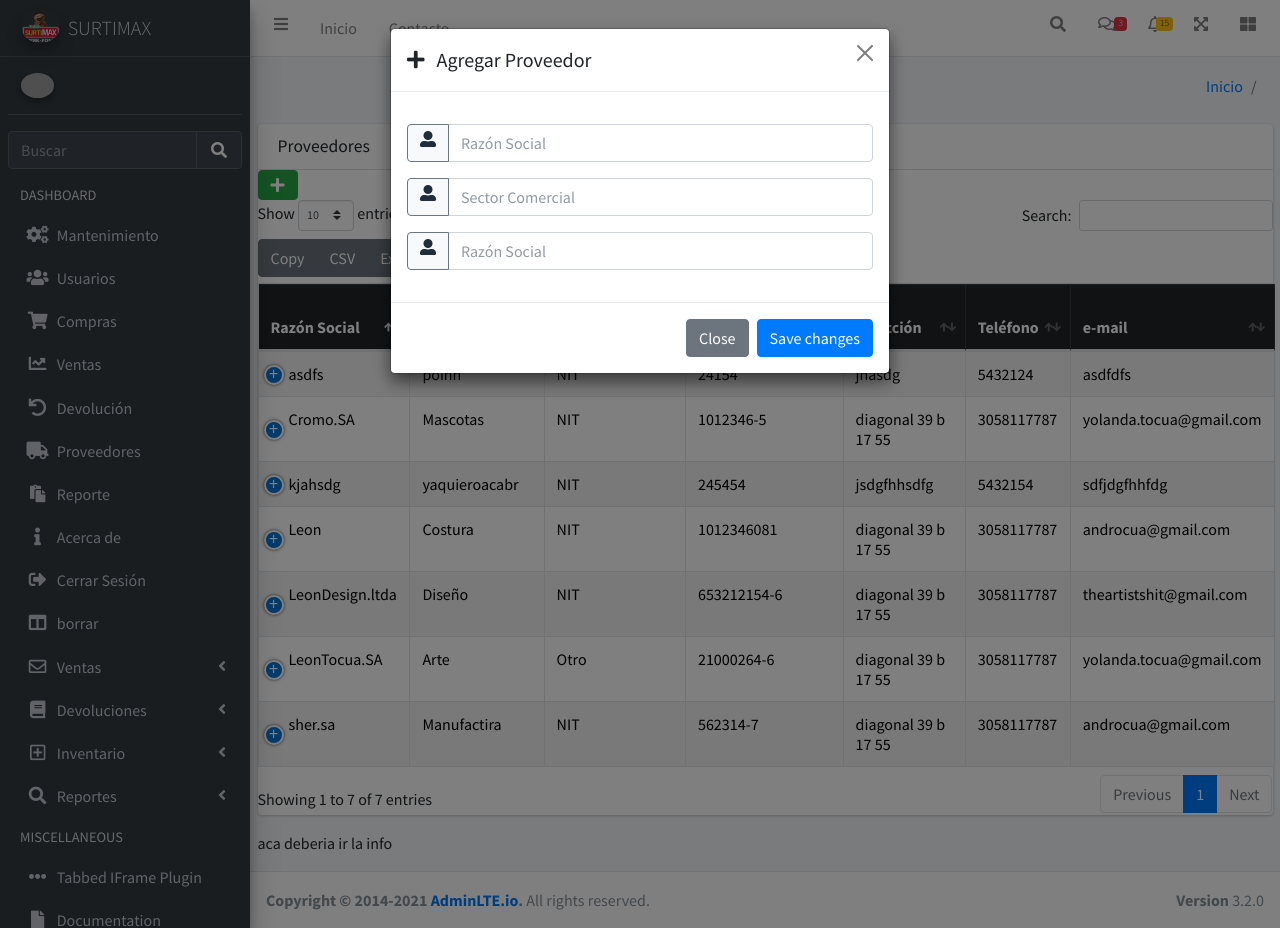
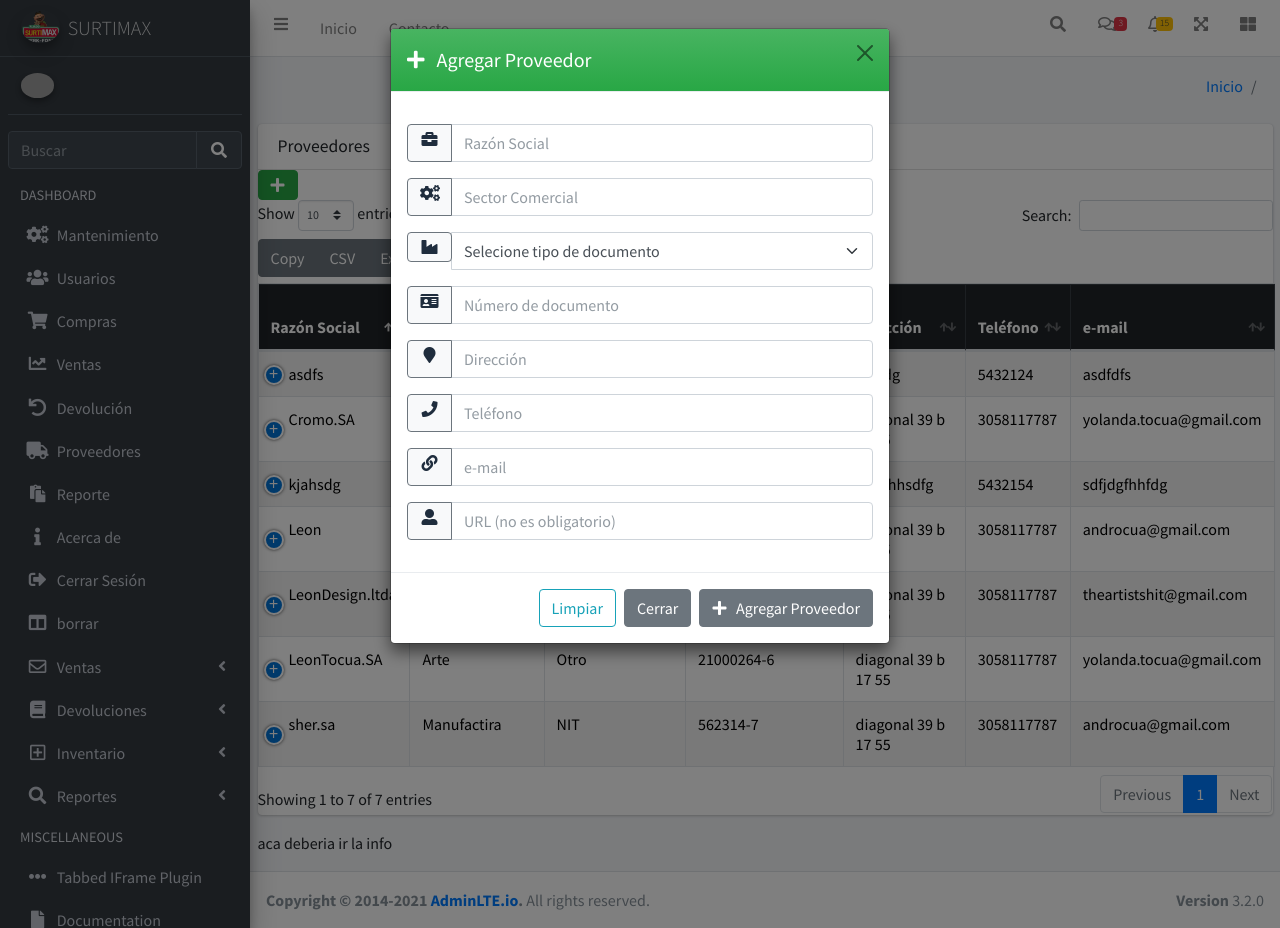
Before and after one commit to Alexanderz26/Surtimax, a Django app: page /proveedores/ in a window 1280 px wide, after a click on "Agregar". Run offline with Django 4.2, Linux system fonts and the light colour scheme; data comes from the database, SQL or seed files in the repository; both versions use the stored data as it was after the commit; some libraries are stand-ins or nearby versions; grey boxes are pictures that could not be loaded.

Commit message:
Modal de Crear  proovedor funcional, conectado con el back. Falta corregir para que retorne a la pagina de proveerdo no al home

```diff
--- a/main/templates/partials/body.html
+++ b/main/templates/partials/body.html
@@ -1,6 +1,7 @@
 {% load bootstrap5 %}
 {% bootstrap_css %}
 {% bootstrap_javascript %}
+
 {% load static %}
 
 <!DOCTYPE html>
@@ -37,6 +38,8 @@
         <link rel="stylesheet" href="{% static 'css/jquery.toast.css' %}">
         <!-- Logo pagina -->
         <link rel="shortcut icon" href="{% static 'img/IMAGENMAX 320X320 COSTA SECA 3.png' %}">
+        <!-- CSS Personalizado-->
+        <link rel="stylesheet" href="{% static 'css/botonesstyle.css' %}">
         <title>Surtimax</title>
 </head>
 
--- a/main/urls.py
+++ b/main/urls.py
@@ -25,6 +25,7 @@ from django.conf.urls.static import static
 ####### Importes Logic #######
 from main.views import logout_user,loggedIn
 from django.contrib.auth.views import LoginView as login
+from proveedores import views
 #modulos de andres leon
 #from compras import views
 
@@ -51,6 +52,8 @@ urlpatterns = [
 
     path('compras/', include('compras.urls'), name='compras'),
     path('proveedores/', include('proveedores.urls'), name='proveedores'),
+    path('add_proveedor', views.add_proveedor, name="add_proveedor"),
+
 
 
 
--- a/proveedores/templates/add.html
+++ b/proveedores/templates/add.html
@@ -2,7 +2,7 @@
   <div class="modal fade" {% block modal-id %} id="addModal" {% endblock modal-id %}  tabindex="-1" aria-labelledby="addModalLabel" aria-hidden="true">
     <div class="modal-dialog">
       <div class="modal-content">
-        <div class="modal-header">
+        <div class="modal-header bg-gradient-green">
           <h5 class="modal-title" id="addModalLabel">
             {% block modal-title %} <i class="fas fa-plus"></i>&nbsp;&nbsp; Agregar Proveedor {% endblock modal-title %}
           </h5>
@@ -15,26 +15,75 @@
 
                 {% block Value_id %}{% endblock Value_id %}
                 <div class="input-group mb-3">
-                    <span class="btn border-secondary bg-light"><i class="fas fa-user-alt"></i></span>
-                    <input type="text" class="form-control" name="Razón Social" placeholder="Razón Social" required>
+                    <span class="btn border-secondary bg-light side-label"><i class="fas fa-briefcase"></i></span>
+                    <input type="text" class="form-control" name="razonSocial" placeholder="Razón Social" required>
                 </div>
 
                 <div class="input-group mb-3">
-                    <span class="btn border-secondary bg-light"><i class="fas fa-user-alt"></i></span>
-                    <input type="text" class="form-control" name="Sector Comercial" placeholder="Sector Comercial" required>
+                    <span class="btn border-secondary bg-light side-label"><i class="fas fa-cogs"></i></span>
+                    <input type="text" class="form-control" name="sectorComercial" placeholder="Sector Comercial" required>
+                </div>
+
+                <div class="input-group mb-3 ">
+                    <label >
+                        <span class="btn border-secondary bg-light side-label" >
+                            <i class="fas fa-industry"></i>
+                        </span>
+                    </label>
+                    <select class="form-select form-control side-label" name="tipoDocumento" required>
+
+                        {% block option %}
+                        <option class="" value="" hidden>Selecione tipo de documento</option>
+                        {% endblock option %}
+
+                        <option value="NIT">NIT</option>
+                        <option value="RUT">RUT</option>
+                        <option value="CC">Cédula de ciudadanía</option>
+                        <option value="CE">Cédúla de extranjería</option>
+                        <option value="Otro">Otro</option>
+                    </select>
                 </div>
 
                 <div class="input-group mb-3">
-                    <span class="btn border-secondary bg-light"><i class="fas fa-user-alt"></i></span>
-                    <input type="text" class="form-control" name="Razón Social" placeholder="Razón Social" required>
+                    <span class="btn border-secondary bg-light side-label"><i class="fas fa-id-card"></i></span>
+                    <input type="text" class="form-control" name="documento" placeholder="Número de documento" required>
+                </div>
+
+                <div class="input-group mb-3">
+                    <span class="btn border-secondary bg-light side-label"><i class="fas fa-map-marker"></i></span>
+                    <input type="text" class="form-control" name="direccion" placeholder="Dirección" required>
+                </div>
+
+                <div class="input-group mb-3">
+                    <span class="btn border-secondary bg-light side-label"><i class="fas fa-phone"></i></span>
+                    <input type="text" class="form-control" name="telefono" placeholder="Teléfono" required>
+                </div>
+
+                <div class="input-group mb-3">
+                    <span class="btn border-secondary bg-light side-label"><i class="fas fa-link"></i></span>
+                    <input type="text" class="form-control" name="email" placeholder="e-mail" required>
+                </div>
+
+                <div class="input-group mb-3">
+                    <span class="btn border-secondary bg-light side-label"><i class="fas fa-user-alt"></i></span>
+                    <input type="text" class="form-control" name="url" placeholder="URL (no es obligatorio)" >
                 </div>
 
             </div>
+
+
+
+            <div class="modal-footer">
+            <a href="{% url 'add_proveedor' %}"></a>
+            <button type="reset" class="btn btn-outline-info" title="Reset" >Limpiar</button>
+            </a>
+            <button type="button" class="btn btn-secondary" data-bs-dismiss="modal">Cerrar</button>
+
+
+            <button type="submit"  class="btn btn-secondary">
+                {% block btn-action %}<i class="fas fa-plus"></i>&nbsp;&nbsp; Agregar Proveedor{% endblock btn-action %}</button>
+            </div>
         </form>
-        <div class="modal-footer">
-          <button type="button" class="btn btn-secondary" data-bs-dismiss="modal">Close</button>
-          <button type="button" class="btn btn-primary">Save changes</button>
-        </div>
       </div>
     </div>
   </div>
--- a/proveedores/urls.py
+++ b/proveedores/urls.py
@@ -7,6 +7,7 @@ urlpatterns = [
 
     #Path to ADD Proveedor
     path('add_proveedor', views.add_proveedor, name="add_proveedor"),
+
     #Path to View  Proveedor data individually
     path('proveedor/<str:proveedor_id>', views.proveedor, name="proveedor"),
     #Path to EDIT Proveedor
--- /dev/null
+++ b/static/css/botonesstyle.css
@@ -0,0 +1,3 @@
+.side-label {
+    width: 45px;
+}
```
Also changed, not shown: db.sqlite3.
